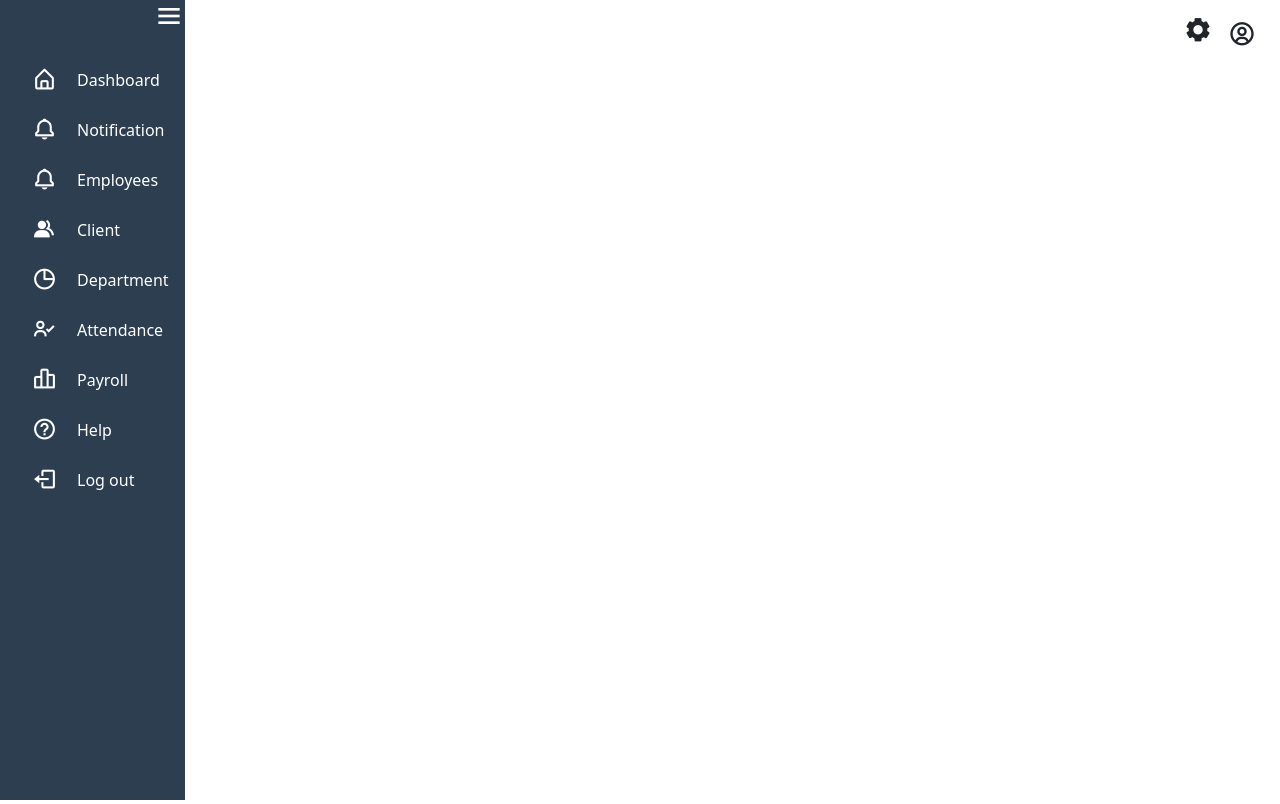
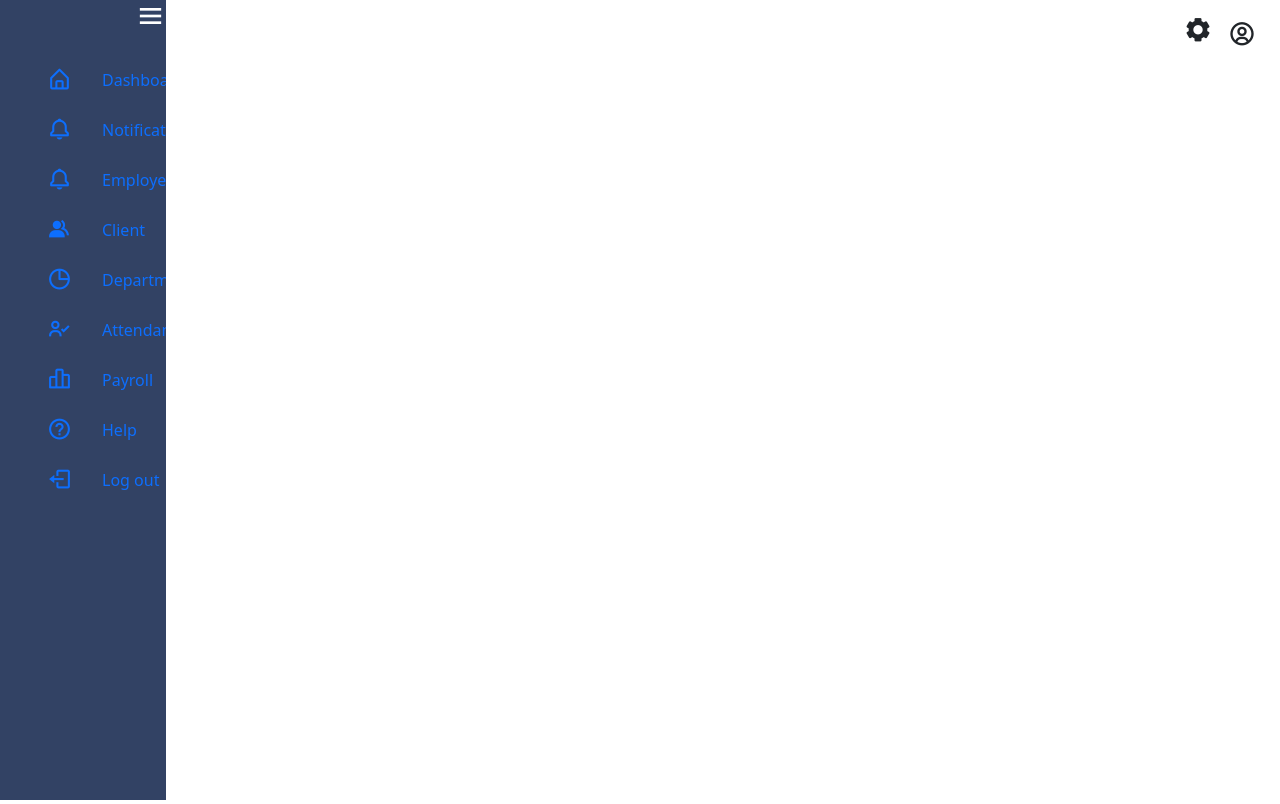
Before and after one commit to Innit-Services/billing-reports-client, a React (Vite) app: page /addemployee in a window 1280 px wide. Built offline with nearby package versions, Linux system fonts and the light colour scheme; no server answers.

Commit message:
added sidebar css

```diff
--- a/src/assets/styles/sidebar.css
+++ b/src/assets/styles/sidebar.css
@@ -1,7 +1,8 @@
 /* Sidebar container */
 .sidebar {
-    width: 185px;
-    background-color: #2c3e50;
+  width: 13%;
+  /* background-color: #2c3e50; */
+  background-color: #324264;
   color: #fff;
   transition: width 0.3s ease;
   position: fixed;
@@ -18,18 +19,13 @@
 }
 
 .toggle-btn {
-    font-size: 24px;
   cursor: pointer;
-    color: #fff;
   transition: transform 0.3s ease;
 }
 
-  .stext{
-    font-size: medium;
-  }
-
 .sidebar.close .toggle-btn {
-    transform: rotate(180deg);
+  transform: rotate(0deg);
+  margin-right: 15px;
 }
 
 .menu-link {
@@ -45,7 +41,6 @@
 }
 
 .menu-link a {
-    color: #fff;
   text-decoration: none;
   display: flex;
   align-items: center;
@@ -54,37 +49,14 @@
 }
 
 .icon {
-    margin-right: 20px;
+  margin-right: 30px;
   font-size: 25px;
+  margin-left: 15px;
 
 }
 
 .menu-link a:hover {
   background-color: #707274;
-  }
-
-  .submenu {
-    padding-left: 20px;
-    background-color: #3d4852;
-  }
-
-  .submenu a {
-    padding-left: 5px;
-  }
-
-  .search-container {
-    display: flex;
-    align-items: center;
-    margin-bottom: 15px;
-  }
-
-  .search-input {
-    border: none;
-    background: transparent;
-    color: #fff;
-    border-bottom: 1px solid #fff;
-    outline: none;
-
 }
 
 /* Responsive design for small screens */
@@ -96,9 +68,3 @@
     overflow: visible;
   }
 }
-  /******************employeecss************************/
-  .table-container #headcolor{
-    background-color:  rgb(226, 224, 224);
-    color: rgb(27, 25, 25);
-    width:"60vw";
-  }
```
Lines whose indentation alone changed are shown as unchanged.
